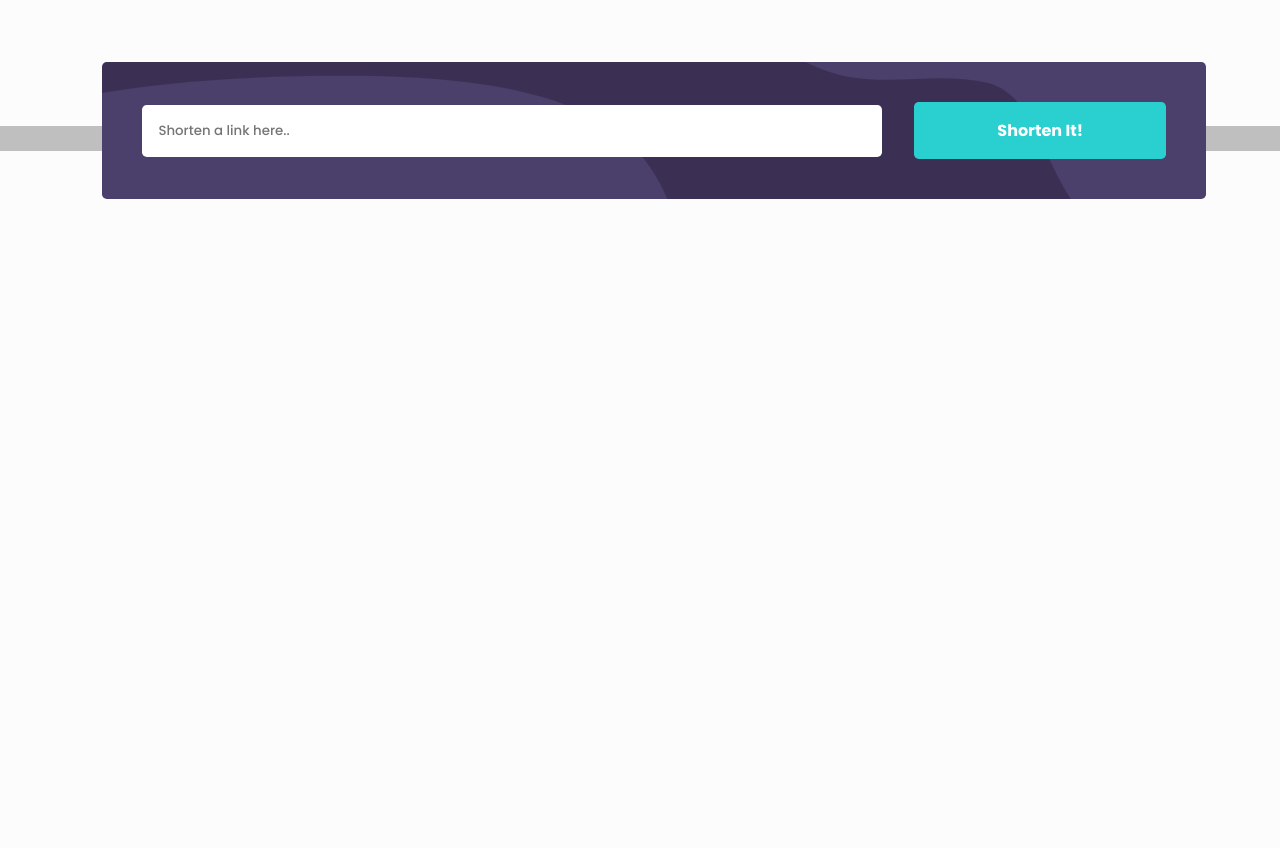
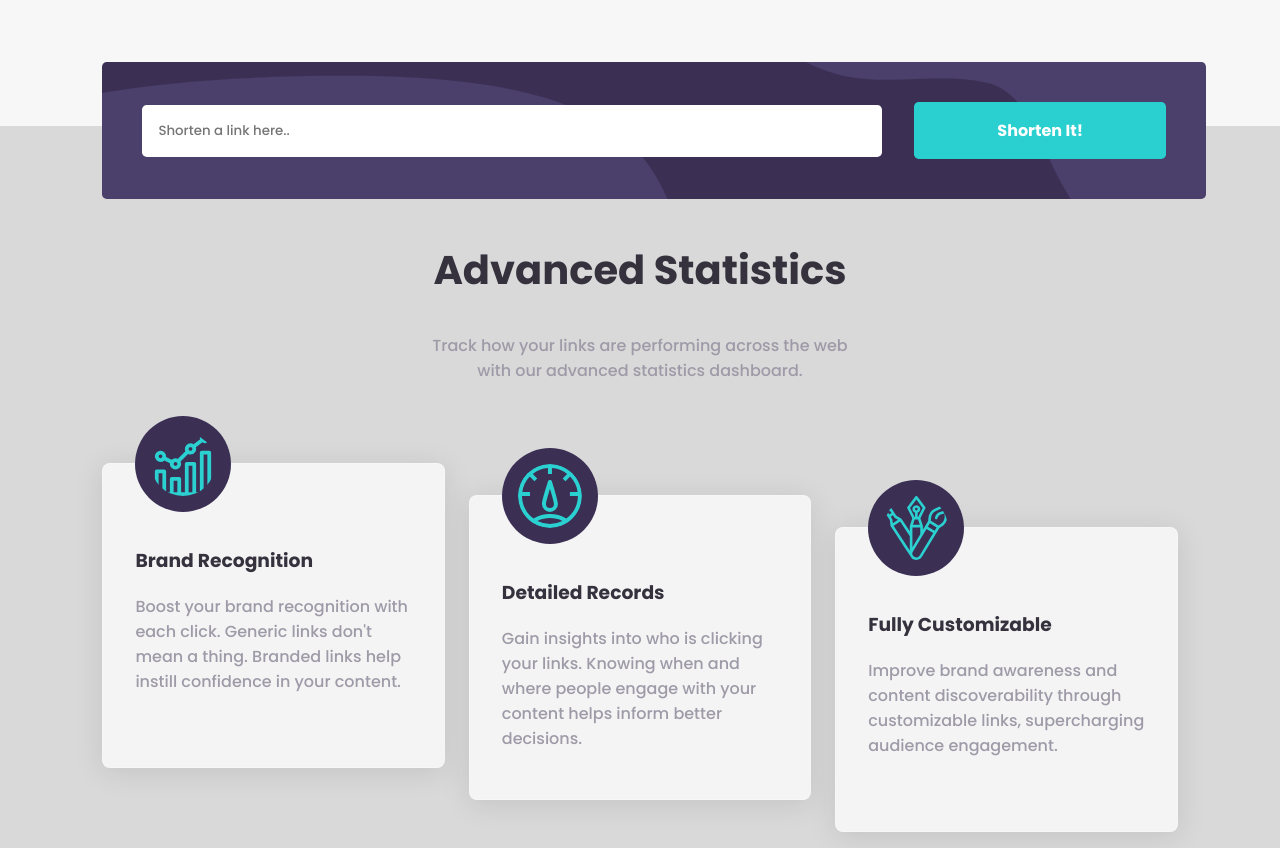
Before and after one commit to Okantey/url-shortener, a React (Vite) app: page / in a window 1280 px wide. Shown: the part 580-1428 px from the top of the page. Before the commit the page ends 800 px from the top, so only its background shows below. Built offline with nearby package versions, Linux system fonts and the light colour scheme.

Commit message:
stats done

```diff
--- a/src/components/statistics/Statistics.css
+++ b/src/components/statistics/Statistics.css
@@ -3,3 +3,65 @@
   padding-inline: var(--body-padding);
   position: relative;
 }
+
+.stats__prompt {
+  width: 60%;
+  margin: auto;
+  padding-top: 5rem;
+  text-align: center;
+}
+.stats__prompt h1 {
+  font-size: 2.5rem;
+  color: var(--Very-Dark-Blue);
+}
+.stats__prompt p {
+  color: var(--Grayish-Violet);
+  width: 70%;
+  text-align: center;
+  margin: auto;
+}
+
+.stats__section {
+  display: grid;
+  grid-template-columns: repeat(3, 1fr);
+  gap: 1.5rem;
+  padding-block: 5rem;
+}
+.stats__box {
+  /* From https://css.glass */
+  background: rgba(255, 255, 255, 0.7);
+  border-radius: 8px;
+  box-shadow: 0 4px 30px rgba(0, 0, 0, 0.1);
+  backdrop-filter: blur(5px);
+  -webkit-backdrop-filter: blur(5px);
+  border: 1px solid rgba(255, 255, 255, 0.3);
+  padding: 2rem;
+  position: relative;
+}
+.stats__box:nth-child(2) {
+  margin-top: 2rem;
+  margin-bottom: -2rem;
+}
+.stats__box:nth-child(3) {
+  margin-top: 4rem;
+  margin-bottom: -4rem;
+}
+
+.stats__box img {
+  width: 4rem;
+  height: 4rem;
+  object-fit: cover;
+  background-color: var(--Dark-Violet);
+  padding: 1rem;
+  border-radius: 100%;
+  position: absolute;
+  left: 2rem;
+  top: -3rem;
+}
+
+.stats__box h1 {
+  color: var(--Very-Dark-Blue);
+}
+.stats__box p {
+  color: var(--Grayish-Violet);
+}
--- a/src/components/statistics/Statistics.jsx
+++ b/src/components/statistics/Statistics.jsx
@@ -1,12 +1,55 @@
 import React from "react";
 import "./Statistics.css";
 import Shortener from "../shortener/Shortener";
+import brand from "../../assets/icon-brand-recognition.svg";
+import details from "../../assets/icon-detailed-records.svg";
+import custom from "../../assets/icon-fully-customizable.svg";
 
 const Statistics = () => {
+  const stats = [
+    {
+      name: "Brand Recognition",
+      description:
+        "Boost your brand recognition with each click. Generic links don't mean a thing. Branded links help instill confidence  in your content.",
+      image: brand,
+      id: 1,
+    },
+    {
+      name: "Detailed Records",
+      description:
+        "Gain insights into who is clicking your links. Knowing when and where people engage with your content helps inform better decisions.",
+      image: details,
+      id: 2,
+    },
+    {
+      name: "Fully Customizable",
+      description:
+        "Improve brand awareness and content discoverability through customizable links, supercharging audience engagement.",
+      image: custom,
+      id: 3,
+    },
+  ];
   return (
     <section className="statistics">
       <Shortener />
-      <div>stats</div>
+      <div className="stats__prompt">
+        <h1>Advanced Statistics</h1>
+        <p className="stats__description">
+          Track how your links are performing across the web with our advanced
+          statistics dashboard.
+        </p>
+      </div>
+      <section className="stats__section">
+        {stats.map((stat) => {
+          return (
+            <div key={stat.id} className="stats__box">
+              <img src={stat.image} alt={stat.name} />
+              <h1 style={{ paddingTop: "2rem" }}>{stat.name}</h1>
+              <p>{stat.description}</p>
+            </div>
+          );
+        })}
+      </section>
     </section>
   );
 };
--- a/src/index.css
+++ b/src/index.css
@@ -12,8 +12,8 @@
   --Cyan: hsl(180, 66%, 49%);
   --Dark-Violet: hsl(257, 27%, 26%);
   --Red: hsl(0, 87%, 67%);
-  --Gray: hsl(0, 0%, 75%);
-  --Light-Gray: hsl(0, 0%, 99%);
+  --Gray: hsl(0, 0%, 85%);
+  --Light-Gray: hsl(0, 0%, 97%);
   --Grayish-Violet: hsl(257, 7%, 63%);
   --Very-Dark-Blue: hsl(255, 11%, 22%);
   --Very-Dark-Violet: hsl(260, 8%, 14%);
```
